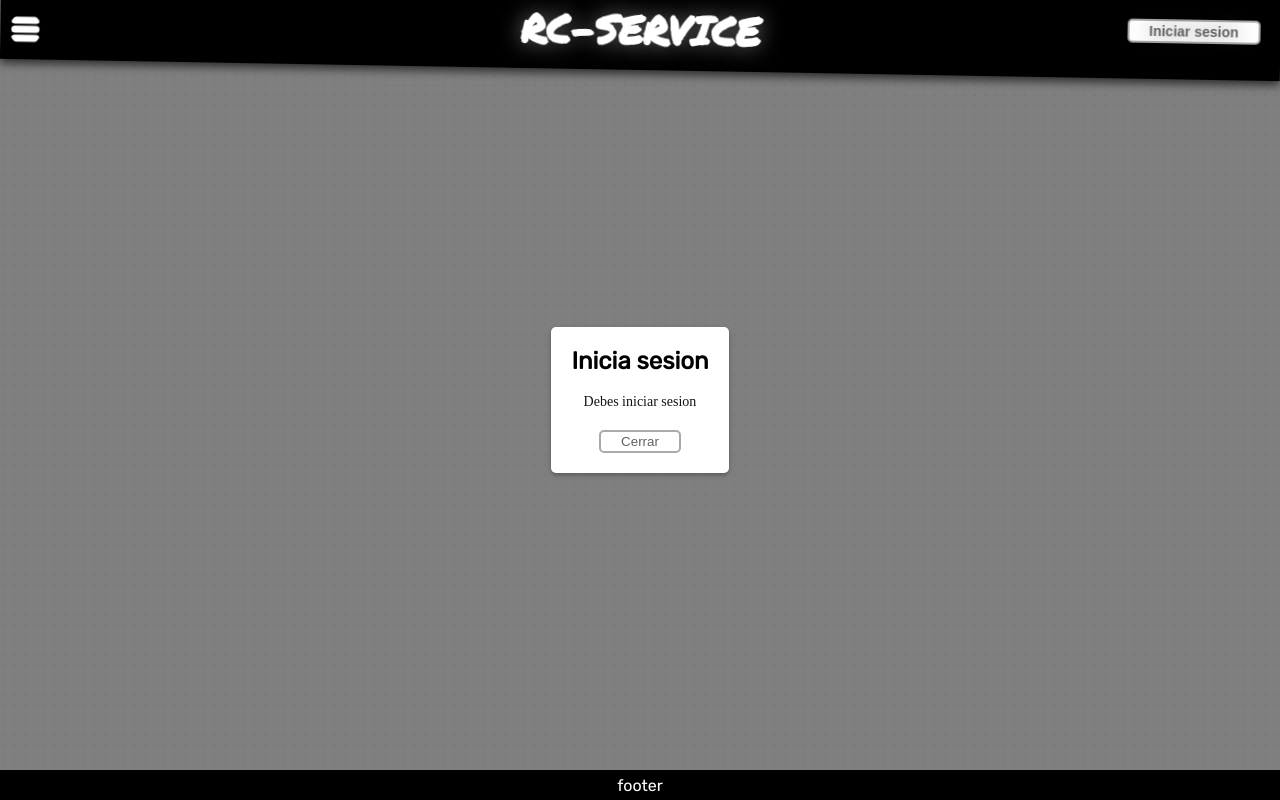
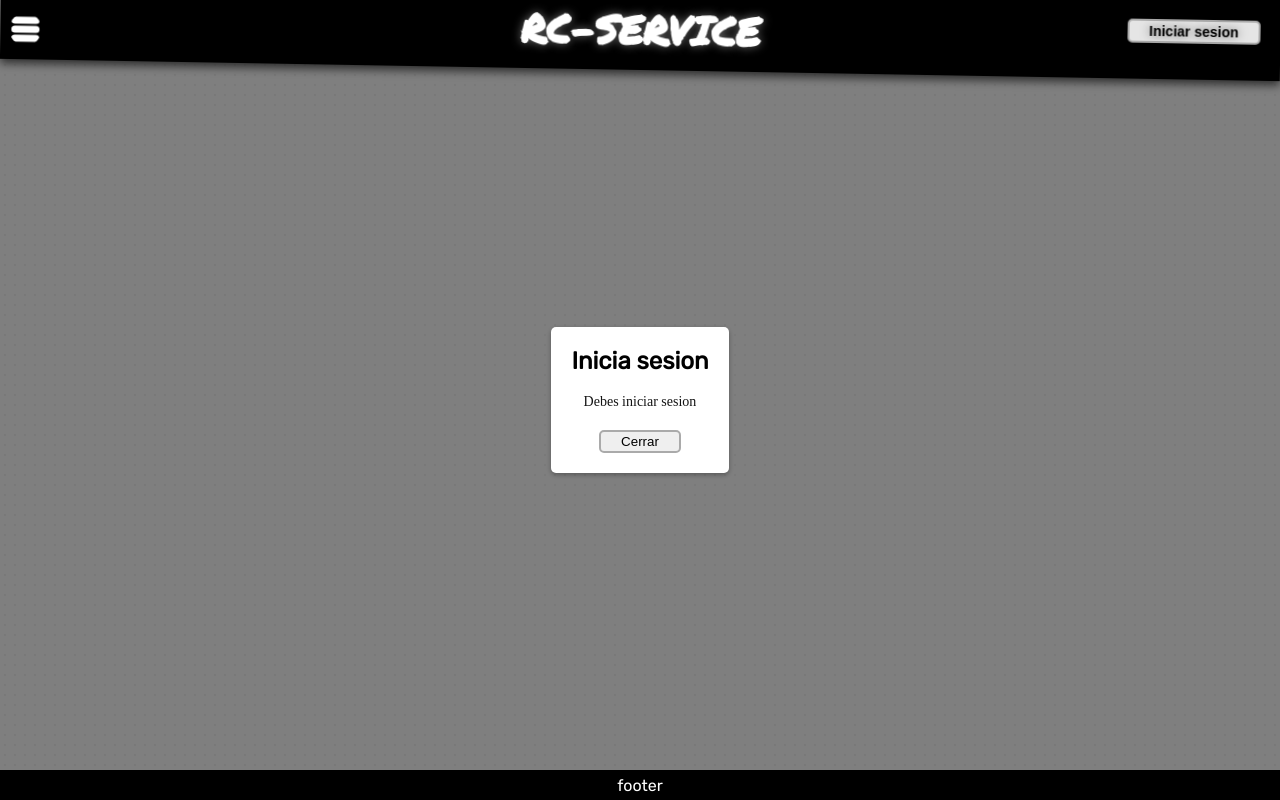
Before and after one commit to develop1997/RC-SERVICE-FRONT-END, a React (Create React App) app: page / in a window 1280 px wide. Built offline with nearby package versions, Linux system fonts and the light colour scheme; a web font is replaced by a local one.

Commit message:
visual fixes

```diff
--- a/src/components/ModalQuestion.js
+++ b/src/components/ModalQuestion.js
@@ -22,7 +22,7 @@ const ModalQuestion = ({
 				<p>{message}</p>
 				<div className="button-container">
 					<button
-						className="modal-button reject-button page-button"
+						className="page-button modal-button reject-button"
 						onClick={onReject}>
 						{rejectText}
 					</button>
--- a/src/index.css
+++ b/src/index.css
@@ -48,8 +48,6 @@ h6 {
     text-decoration: none;
     display: inline-block;
     padding: 2px 20px;
-    background-color: white;
-    color: #616161;
     text-decoration: none;
     border-radius: 5px;
     transition: background-color 0.2s;
--- a/src/layouts/MainLayout.css
+++ b/src/layouts/MainLayout.css
@@ -11,7 +11,6 @@ header {
     grid-row: 1/1;
     height: 120px;
     font-family: "Permanent Marker";
-    text-shadow: 0px 0px 22px #686868;
     display: flex;
     align-items: center;
     justify-content: center;
@@ -30,10 +29,17 @@ header {
 }
 
 header a {
+    transition: text-shadow 0.3s ease;
+    text-shadow: 0px 0px 10px #686868;
     text-decoration: none;
     color: #ffffff;
     margin-top: 40px;
 }
+
+header a:hover {
+    text-shadow: 0px 0px 25px #ffffff;
+}
+
 
 nav a {
     text-decoration: none;
@@ -135,6 +141,8 @@ nav * {
     right: 20px;
     top: 20px;
     font-size: 14px;
+    background-color: #ffffffe5;
+    color: #000000;
 }
 
 .nav-button {
@@ -159,6 +167,7 @@ li {
     border-bottom: 1px double #62626288;
     padding: 10px 0px;
     max-height: 30px;
+    transition: background 0.3s ease;
 }
 
 ul {
```
